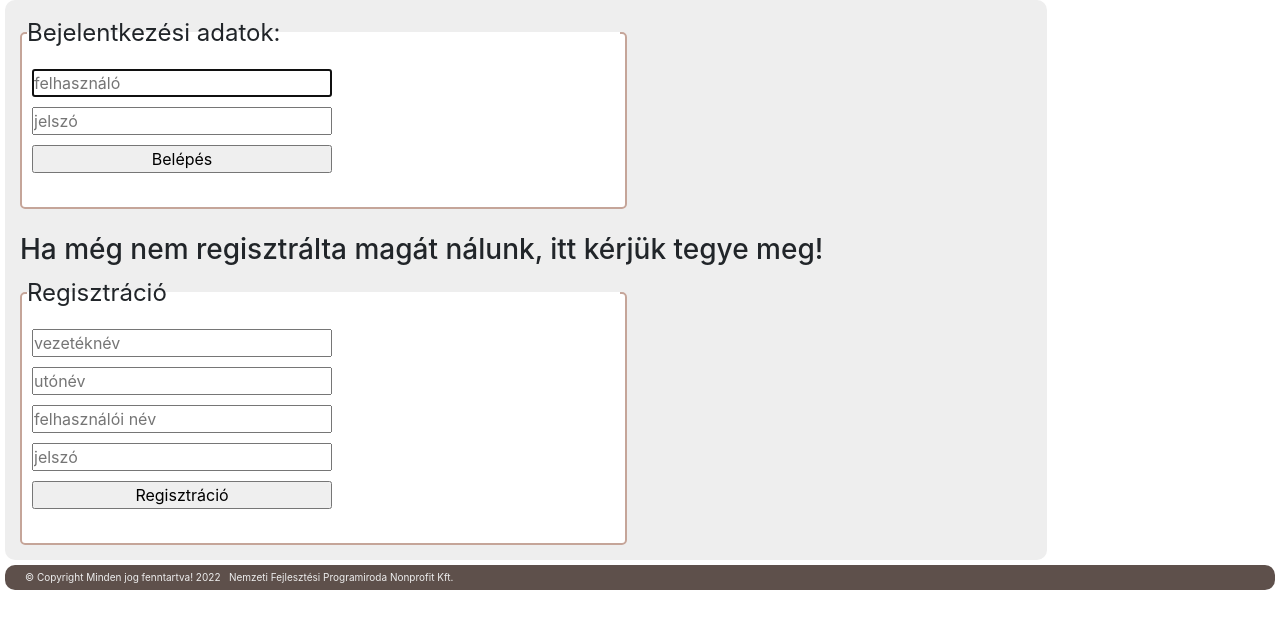
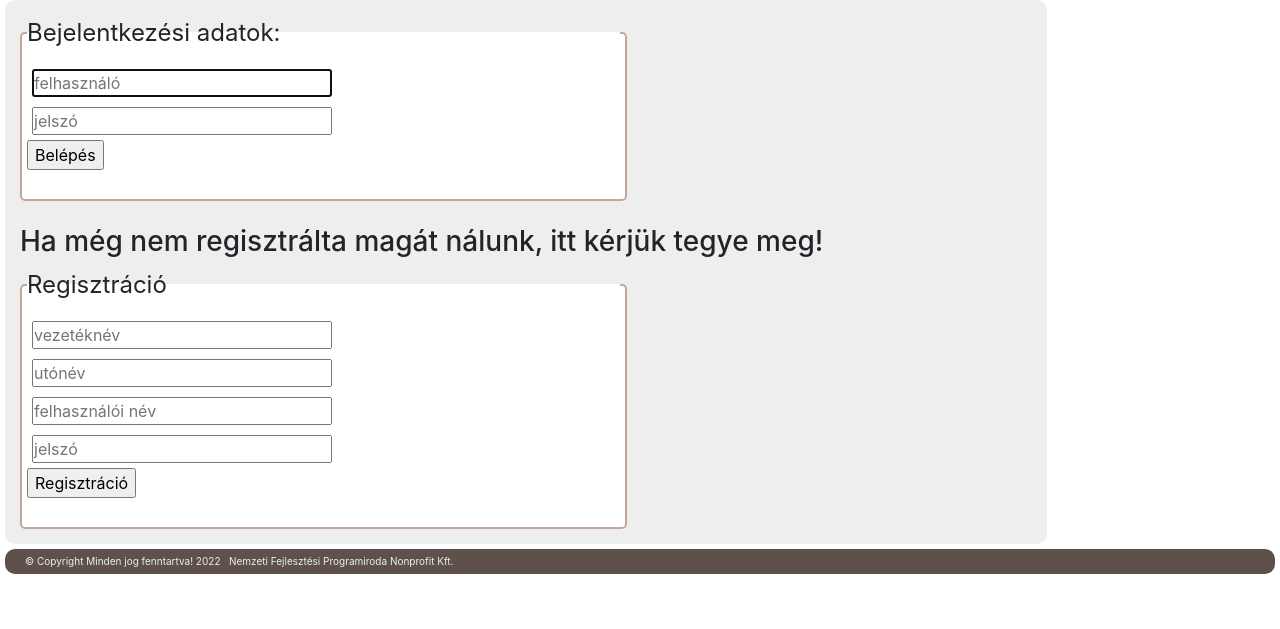
Before and after one commit to h-zsanett/webprog1_hf, a PHP site: page /index.php?page=sitelogin in a window 1280 px wide. Shown: the part 156-785 px from the top of the page. Run offline with PHP 8.4, Linux system fonts and the light colour scheme.

Commit message:
Changed Style

```diff
--- a/templates/pages/sitelogin.tpl.php
+++ b/templates/pages/sitelogin.tpl.php
@@ -3,7 +3,7 @@
         <legend>Bejelentkezési adatok:</legend>
         <input class="reg_login_input" type="text" name="username" placeholder="felhasználó" required autofocus><br>
         <input class="reg_login_input" type="password" name="passwd" placeholder="jelszó" required><br>
-        <input class="reg_login_input" type="submit" name="sitelogin" value="Belépés">
+        <input type="submit" name="sitelogin" value="Belépés">
         <br>&nbsp;
       </fieldset>
     </form>
@@ -16,7 +16,7 @@
         <input class="reg_login_input" type="text" name="keresztnev" placeholder="utónév" required><br>
         <input class="reg_login_input" type="text" name="username" placeholder="felhasználói név" required><br>
         <input class="reg_login_input" type="password" name="passwd" placeholder="jelszó" required><br>
-        <input class="reg_login_input" type="submit" name="reg" value="Regisztráció">
+        <input type="submit" name="reg" value="Regisztráció">
         <br>&nbsp;
       </fieldset>
     </form>
```
